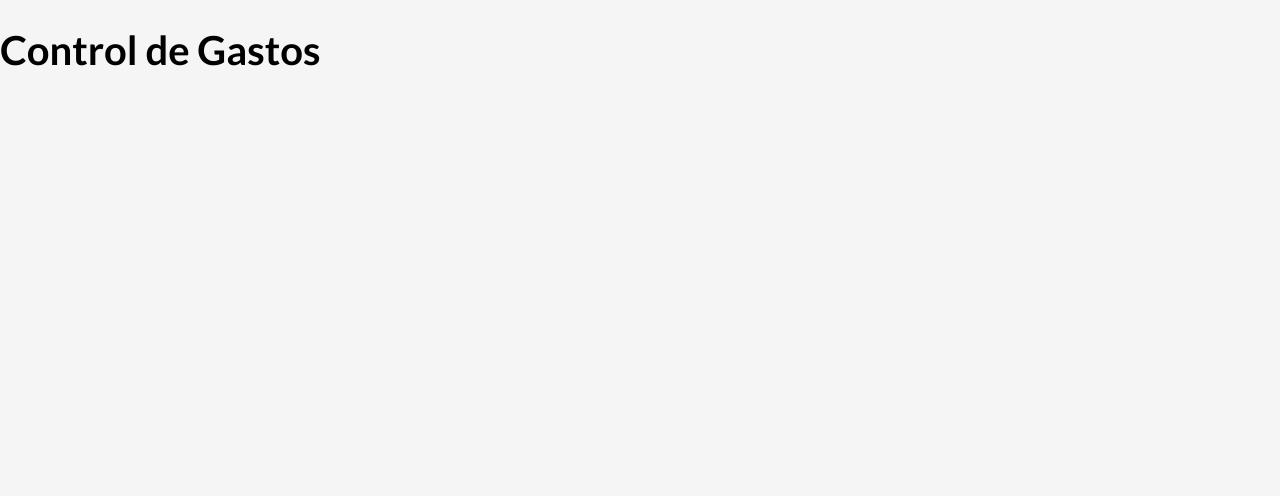
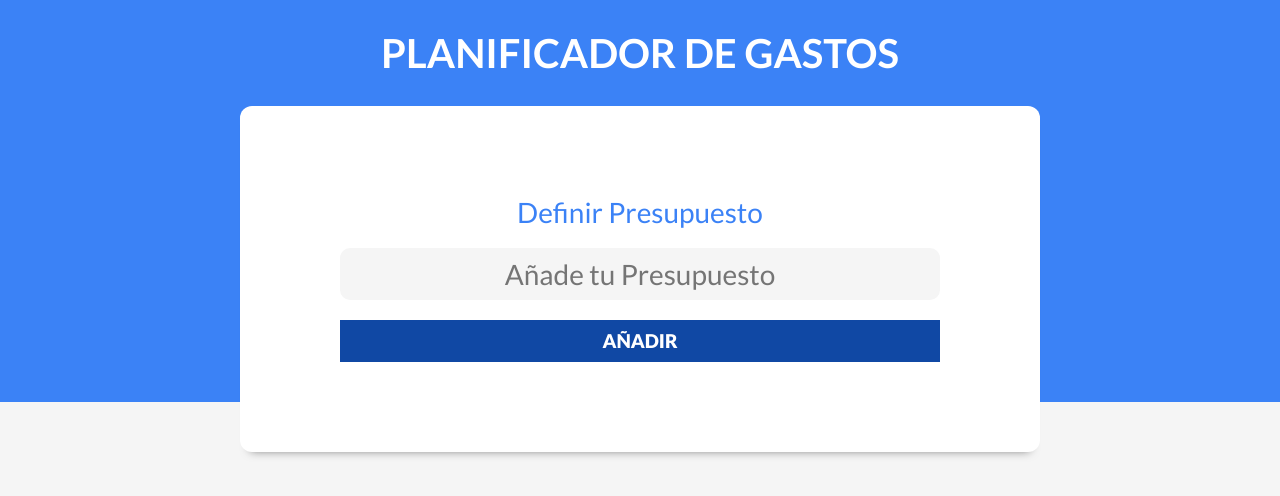
Before and after one commit to javier-tecla/Planificador-de-Gastos-React, a React (Vite) app: page / in a window 1280 px wide. Shown: the top 496 px of the page. Built offline with nearby package versions, Linux system fonts and the light colour scheme.

Commit message:
Creando el Componente de Nuevo Presupuesto

```diff
--- a/src/App.jsx
+++ b/src/App.jsx
@@ -1,9 +1,12 @@
 import { useState } from 'react'
+import Header from './componets/Header'
 
 function App() {
 
   return (
-      <h1>Control de Gastos</h1>
+      <div>
+        <Header />
+      </div>
   )
 }
 
--- /dev/null
+++ b/src/componets/Header.jsx
@@ -0,0 +1,16 @@
+import React from 'react'
+import NuevoPresupuesto from './NuevoPresupuesto'
+
+const Header = () => {
+  return (
+    <header>
+        <h1>Planificador de Gastos</h1>
+
+        <NuevoPresupuesto />
+    </header>
+
+
+  )
+}
+
+export default Header
--- /dev/null
+++ b/src/componets/NuevoPresupuesto.jsx
@@ -0,0 +1,24 @@
+import React from 'react'
+
+const NuevoPresupuesto = () => {
+  return (
+    <div className='contenedor-presupuesto contenedor sombra'>
+
+        <form className='formulario'>
+            <div className='campo'>
+                <label htmlFor="">Definir Presupuesto</label>
+
+                <input
+                    className='nuevo-presupuesto'
+                    type="text"
+                    placeholder='Añade tu Presupuesto'
+                />
+            </div>
+
+            <input type='submit' value='Añadir' />
+        </form>
+    </div>
+  )
+}
+
+export default NuevoPresupuesto
```
